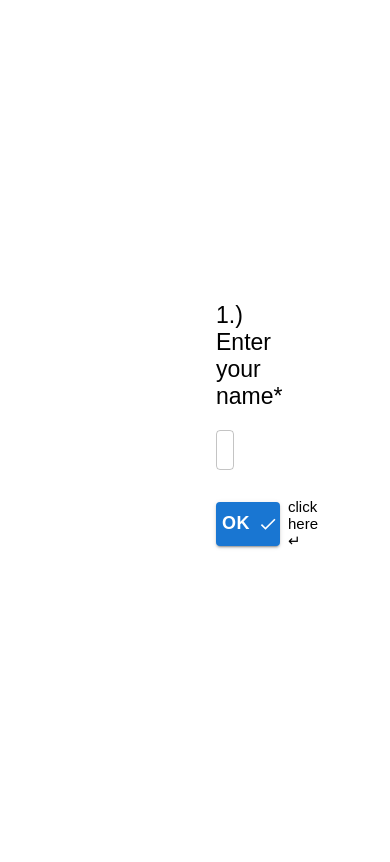
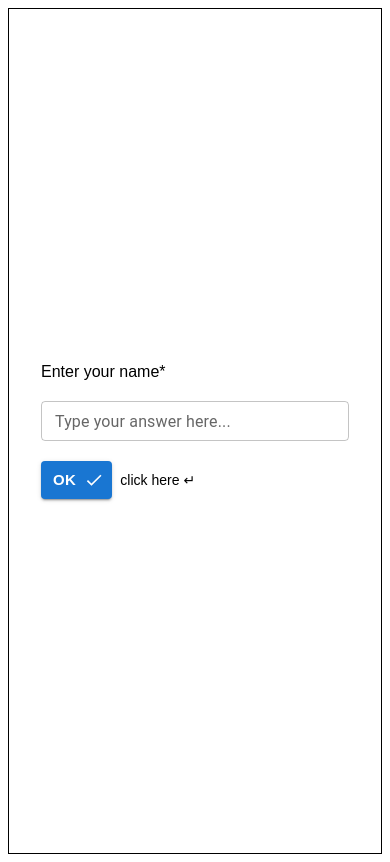
Before and after one commit to Adarshpandey31/Form_MUI_React, a React (Vite) app: page / in a window 390 px wide. Both pictures are taken after a click on the button "TELL US WHAT YOU THINK". Built offline with nearby package versions, Linux system fonts and the light colour scheme.

Commit message:
mobile-responsive code

```diff
--- a/src/components/Form.jsx
+++ b/src/components/Form.jsx
@@ -2,8 +2,6 @@ import React, { useState } from 'react';
 import TextField from '@mui/material/TextField';
 import Button from '@mui/material/Button';
 import Box from '@mui/material/Box';
-import Zoom from '@mui/material/Zoom';
-// import { accordionDetailsClasses, colors } from '@mui/material';
 import AlarmIcon from '@mui/icons-material/AccessTimeFilled';
 import DoneIcon from '@mui/icons-material/Done';
 import ButtonGroup from '@mui/material/ButtonGroup';
@@ -19,15 +17,15 @@ function Form() {
   const transitionKey = `${showForm}-${currentQuestion}`;
 
   const questions = [
-    ["1.) Enter your name*", "input"],
-    ["2.) Enter your brand name*", "input"],
-    ["3.) How satisfied are you with the overall experience of working with upcred.ai*", "rating"],
-    ["4.) Did upcred.ai team effectively understand and address your brand's goals and objectives?*", "tick"],
-    ["5.) How well did our team communicate and collaborate with your brand throughout the campaign?*", "rating"],
-    ["6.) Were the deliverables and content produced by upcred.ai in line with your expectations and brand guidelines?*", "tick"],
-    ["7.) Did the campaign generate the desired results and meet your marketing objectives?*", "tick"],
-    ["8.) How likely are you to recommend upcred.ai to other brands based on your experience?*", "rating"],
-    ["9.) Would you consider partnering with upcred.ai again for future campaigns?*", "tick"],
+    ["Enter your name*", "input"],
+    ["Enter your brand name*", "input"],
+    ["How satisfied are you with the overall experience of working with upcred.ai*", "rating"],
+    ["Did upcred.ai team effectively understand and address your brand's goals and objectives?*", "tick"],
+    ["How well did our team communicate and collaborate with your brand throughout the campaign?*", "rating"],
+    ["Were the deliverables and content produced by upcred.ai in line with your expectations and brand guidelines?*", "tick"],
+    ["Did the campaign generate the desired results and meet your marketing objectives?*", "tick"],
+    ["How likely are you to recommend upcred.ai to other brands based on your experience?*", "rating"],
+    ["Would you consider partnering with upcred.ai again for future campaigns?*", "tick"],
   ];
 
   const handleInputChange = (e) => {
@@ -43,8 +41,9 @@ function Form() {
     } else {
       if (showForm) {
         // If form is visible, hide it
+        setShowForm(false);
         setCurrentQuestion(0);
-        setShowForm(false);
+
       } else {
         // If form is already hidden, submit the data or perform any other action
         console.log(formData);
@@ -61,26 +60,49 @@ function Form() {
         classNames="form-fade-out"
         unmountOnExit
       >
-        <div className="title">
         <Box
           display="flex"
           flexDirection="column"
           alignItems="center"
+          textAlign="center"
           justifyContent="center"
           minHeight="100vh"
           fontSize={22}
           padding="0"
           margin="0"
-            sx={{ fontFamily: ['arial'] }}>
+          left={0}
+          sx={{
+            fontFamily: ['arial'],
+            '@media (max-width: 700px)': {
+              fontSize: 18,
+            },
+            '@media (max-width: 450px)': {
+              fontSize: 16,
+            },
+          }}
+        >
           <Box
-              marginBottom={3}>
+            marginBottom={3}
+            // border={1}
+            sx={{
+              fontFamily: ['arial'],
+              '@media (max-width: 700px)': {
+                fontSize: 18,
+              },
+              '@media (max-width: 450px)': {
+                fontSize: 16,
+              },
+              marginBottom: 2,
+            }}>
             Brand Feedback Form
           </Box>
           <Box
             marginBottom={3}
             fontStyle={blur}
             fontWeight={1}
-              sx={{ opacity: [0.5] }}>
+            sx={{ opacity: [0.5], marginBottom: 2.5, }}
+          // border={1}
+          >
             We are committed to delivering the best experiences
           </Box>
           <Box
@@ -88,38 +110,71 @@ function Form() {
             display="flex"
             flexDirection="row"
             alignItems="center"
-              justifyContent="right"
+            justifyContent="center"
+            textAlign="center"
             paddingLeft={12}
-            >
-              <Button sx={{ padding: [1.1], fontSize: [18], fontWeight: ['bold'], fontFamily: ['arial'] }} variant="contained" onClick={() => setShowForm(true)}>
+            // border={1}
+            sx={{
+              fontFamily: ['arial'],
+              '@media (max-width: 700px)': {
+                fontSize: 16,
+                paddingLeft: 0,
+                bottom: 0,
+                marginTop: 0,
+              },
+            }}>
+            <Button sx={{
+              '@media (max-width: 700px)': { fontSize: 15, bottom: 0, },
+              '@media (max-width: 450px)': {
+                fontSize: 13,
+              },
+              padding: [1],
+              fontSize: [18],
+              fontWeight: ['bold'],
+              fontFamily: ['arial']
+            }}
+              variant="contained"
+              onClick={() => setShowForm(true)}>
               Tell us what you think
             </Button>
             <Box
-                sx={{ padding: [1], fontSize: [15] }}>
+              sx={{
+                padding: [1],
+                fontSize: [15],
+                '@media (max-width: 700px)': { display: "none", },
+              }}
+            // border={1}
+            >
               click here ↵
             </Box>
           </Box>
           <Box
             mt={1}
-              sx={{ fontSize: [15] }}
+            // fontSize="15"
             display="flex"
             flexDirection="row"
             alignItems="center"
-              justifyContent="center">
-              <AlarmIcon sx={{ fontSize: [17], marginRight: [0.5] }} />
+            justifyContent="center"
+            // border={1}
+            sx={{
+              fontSize: [15],
+              '@media (max-width: 450px)': {
+                fontSize: 14,
+              },
+            }}>
+            <AlarmIcon sx={{ fontSize: [17], marginRight: [0.5], '@media (max-width: 700px)': { fontSize: 15, }, }} />
             Takes 1 minute
           </Box>
         </Box>
-        </div >
+
       </CSSTransition>
 
-      <div className="title">
       <TransitionGroup>
         {showForm && (
           <CSSTransition
             key={transitionKey}
             in={true}
-            timeout={300}
+            timeout={600}
             classNames="question-transition"
             unmountOnExit
           >
@@ -131,13 +186,49 @@ function Form() {
               paddingLeft={6}
               paddingRight={6}
               minHeight="100vh"
-              fontSize={23}
               fontFamily="arial"
+              border={1}
+              sx={{
+                fontSize: [18],
+                '@media (max-width: 1000px)': {
+                  fontSize: 16, padding: 0,
+                },
+                '@media (max-width: 700px)': {
+                  fontSize: 16,
+                  paddingLeft: 2,
+                  paddingRight: 2,
+                },
+                '@media (max-width: 350px)': {
+                  fontSize: 16,
+                  paddingLeft: 0.5,
+                  paddingRight: 0.5,
+                },
+              }}
             >
               <Box mb={2.5}
-                fontSize={23}
+                // fontSize={23}
                 paddingLeft={20}
                 paddingRight={20}
+                // border={1}
+                sx={{
+                  '@media (max-width: 1000px)': {
+                    fontSize: 18,
+                    padding: 0,
+                    paddingLeft: 5,
+                    paddingRight: 5,
+                  },
+                  '@media (max-width: 700px)': {
+                    fontSize: 16,
+                    padding: 0,
+                    paddingLeft: 2,
+                    paddingRight: 2,
+                  },
+                  '@media (max-width: 350px)': {
+                    fontSize: 15,
+                    paddingLeft: 0.5,
+                    paddingRight: 0.5,
+                  },
+                }}
               >
                 {questions[currentQuestion][0]}
               </Box>
@@ -148,6 +239,25 @@ function Form() {
                 justifyContent="center"
                 paddingLeft={20}
                 paddingRight={20}
+                // border={1}
+                sx={{
+                  '@media (max-width: 1000px)': {
+                    fontSize: 18,
+                    padding: 0,
+                    paddingLeft: 5,
+                    paddingRight: 5,
+                  },
+                  '@media (max-width: 700px)': {
+                    fontSize: 16,
+                    paddingLeft: 2,
+                    paddingRight: 2,
+                  },
+                  '@media (max-width: 350px)': {
+                    fontSize: 14,
+                    paddingLeft: 0.5,
+                    paddingRight: 0.5,
+                  },
+                }}
               >
                 {questions[currentQuestion][1] === "input" &&
                   (<TextField
@@ -159,12 +269,16 @@ function Form() {
                     label={"Type your answer here..."}
                   />)}
                 {questions[currentQuestion][1] === "rating" &&
-                  (<ButtonGroup fullWidth={true} variant="outlined" aria-label="outlined button group">
-                    <Button>1</Button>
-                    <Button>2</Button>
-                    <Button>3</Button>
-                    <Button>4</Button>
-                    <Button>5</Button>
+                  (<ButtonGroup fullWidth={true}
+                    variant="outlined"
+                    aria-label="outlined button group"
+                    onClick={handleNextQuestion}
+                  >
+                    <Button key="1">1</Button>
+                    <Button key="2">2</Button>
+                    <Button key="3">3</Button>
+                    <Button key="4">4</Button>
+                    <Button key="5">5</Button>
                   </ButtonGroup>
                   )}
                 {questions[currentQuestion][1] === "tick" &&
@@ -173,11 +287,62 @@ function Form() {
                     flexDirection="column"
                     alignItems="left"
                     justifyContent="center"
-                    textAlign="center">
-                    <Button startIcon={< DoneIcon />} sx={{ backgroundColor: ["rgb(4,95,167, 0.1)"], textAlign: ["center"], alignItems: ["center"], marginBottom: [1], color: ["rgb(4,95,167)"], border: [1], width: ["16%"], paddingLeft: [4], paddingRight: [4], fontSize: [18], fontFamily: ['arial'] }} variant="contained" onClick={handleNextQuestion}>
+                    textAlign="center"
+                    sx={{
+                      '@media (max-width: 1000px)': {
+                        fontSize: 16,
+                        marginTop: 1,
+                      },
+                      '@media (max-width: 700px)': {
+                        fontSize: 16,
+                        marginTop: 0,
+                      },
+                    }}
+                  >
+                    <Button startIcon={< DoneIcon />}
+                      sx={{
+                        backgroundColor: ["rgb(4,95,167, 0.1)"],
+                        marginBottom: [1],
+                        color: ["rgb(4,95,167)"],
+                        border: [1],
+                        width: [140],
+                        height: 40,
+                        fontSize: [18],
+                        fontFamily: ['arial'],
+                        '@media (max-width: 700px)': {
+                          fontSize: 16,
+                          width: 120,
+                          height: 35,
+                        },
+                        '@media (max-width: 600px)': {
+                          width: 120,
+                          height: 35,
+                          fontSize: 15,
+                        },
+                      }} variant="contained" onClick={handleNextQuestion}
+                    >
                       Yes
                     </Button>
-                    <Button startIcon={<CloseIcon />} sx={{ backgroundColor: ["rgb(4,95,167, 0.1)"], color: ["rgb(4,95,167)"], border: [1], width: ["16%"], fontSize: [18], fontFamily: ['arial'] }} variant="contained" onClick={handleNextQuestion}>
+                    <Button startIcon={<CloseIcon />}
+                      sx={{
+                        backgroundColor: ["rgb(4,95,167, 0.1)"],
+                        color: ["rgb(4,95,167)"],
+                        border: [1],
+                        width: [140],
+                        fontSize: [18],
+                        height: 38,
+                        fontFamily: ['arial'],
+                        '@media (max-width: 700px)': {
+                          fontSize: 16,
+                          width: 120,
+                          height: 35,
+                        },
+                        '@media (max-width: 600px)': {
+                          width: 120,
+                          height: 35,
+                          fontSize: 15,
+                        },
+                      }} variant="contained" onClick={handleNextQuestion}>
                       No
                     </Button>
                   </Box>
@@ -187,12 +352,42 @@ function Form() {
                   flexDirection="row"
                   alignItems="center"
                   justifyContent="left"
+                // border={1}
                 >
-                  <Button endIcon={< DoneIcon fontSize='large' />} sx={{ paddingLeft: [2], paddingRight: [2], fontSize: [18], fontWeight: ['bold'], fontFamily: ['arial'] }} variant="contained" onClick={handleNextQuestion}>
+                  <Button endIcon={< DoneIcon fontSize='large' />}
+                    sx={{
+                      paddingLeft: [2],
+                      paddingRight: [2],
+                      fontSize: [18],
+                      fontWeight: ['bold'],
+                      fontFamily: ['arial'],
+                      '@media (max-width: 1000px)': {
+                        fontSize: 16,
+                      },
+                      '@media (max-width: 700px)': {
+                        fontSize: 15,
+                        paddingLeft: 1.5,
+                        paddingRight: 1.5,
+                      },
+                      '@media (max-width: 350px)': {
+                        fontSize: 14,
+                        paddingLeft: 0.5,
+                        paddingRight: 0.5,
+                      },
+                    }}
+                    variant="contained"
+                    onClick={handleNextQuestion}
+                  >
                     OK
                   </Button>
                   <Box
-                    sx={{ padding: [1], fontSize: [15] }}>
+                    sx={{
+                      padding: [1],
+                      fontSize: [16],
+                      '@media (max-width: 700px)': {
+                        fontSize: 14,
+                      },
+                    }}>
                     click here ↵
                   </Box>
                 </Box>
@@ -201,7 +396,6 @@ function Form() {
           </CSSTransition>
         )}
       </TransitionGroup>
-      </div>
     </>
   );
 }
--- a/src/styles/Home.css
+++ b/src/styles/Home.css
@@ -9,27 +9,8 @@
     justify-content: center;
 }
 
-.top-box{
-    border: 1px solid black;
-    display: flex;
-    flex-direction: row;
-    align-items: center;
-    text-align: center;
-    justify-content: center;
-    width: auto;
-}
-.Heading{
-}
+@media (max-width: 700px) {
 
-@media (max-width: 600px) {
-  .title {
-    font-size: 18px;
-  }
-  .question-transition-enter,
-  .question-transition-exit {
-    opacity: 0;
-    transform: translateY(10px);
-  }
 }
 
 /* Fade-in and fade-out effect for each question change */
```
Lines whose indentation alone changed are shown as unchanged.
